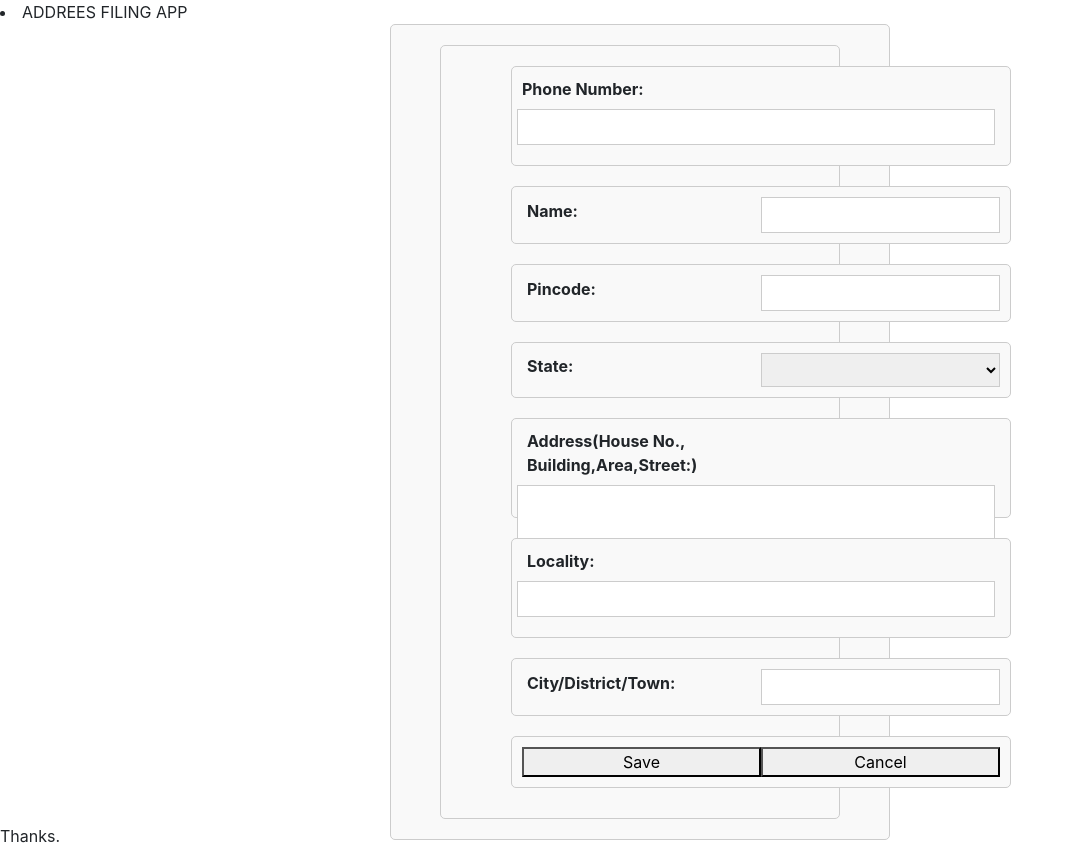
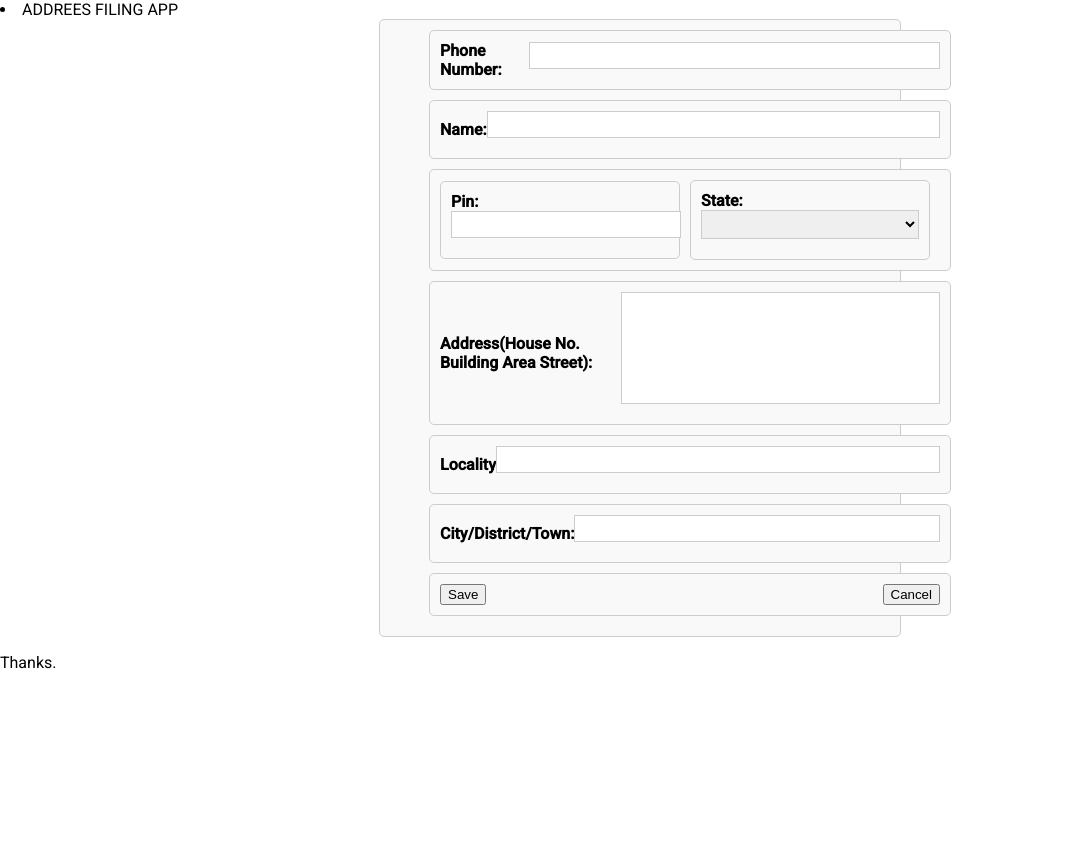
Before and after one commit to ankit0408/address-form-app, an Angular app: page /client4 in a window 1280 px wide. Shown: the whole page, without its empty margins (0-1074 px from the left). After the commit the page ends 800 px from the top, so only its background shows below. Built offline with nearby package versions, Linux system fonts and the light colour scheme.

Commit message:
corrected client4 form

```diff
--- a/src/app/client4-form/client4-form.component.html
+++ b/src/app/client4-form/client4-form.component.html
@@ -1,16 +1,6 @@
 <!DOCTYPE html>
-<html>
-
-<head>
-  <!-- Add Bootstrap CSS link here -->
-  <link rel="stylesheet" href="https://stackpath.bootstrapcdn.com/bootstrap/4.5.2/css/bootstrap.min.css">
-</head>
-
-<body>
-
-  <div class="container">
-    <div class="form-conatiner">
-      <form (submit)="onSave()" class="form-grid">
+<div class="form-container">
+  <form (submit)="onSave()">
     <div class="form-row">
       <label for="phone">Phone Number:</label>
       <input type="tel" id="phone" name="phone" [(ngModel)]="formData.phone" required class="form-row"
@@ -26,45 +16,39 @@
         </div>
       </div>
     </div>
-        <div class="form-row row">
-          <label for="name" class="col-sm-6 col-12 col-md-6">Name:</label>
-          <input type="text" id="name" name="name" [(ngModel)]="formData.name" required
-            class="col-sm-6 col-12 col-md-6">
+    <div class="form-row">
+      <label for="name">Name:</label>
+      <input type="text" id="name" name="name" [(ngModel)]="formData.name" required class="form-row">
     </div>
-        <div class="form-row row">
-          <label for="pincode" class="col-sm-6 col-12">Pincode:</label>
-          <input type="text" id="pincode" name="pincode" [(ngModel)]="formData.pincode" required
-            class="col-sm-6 col-12 col-md-6">
+
+    <div class="form-block" class="form-row">
+      <div class="form-col">
+        <label for="pin">Pin:</label>
+        <input type="text" id="pin" name="pin" [(ngModel)]="formData.pin" required class="form-row">
       </div>
-        <div class="form-row row">
-          <label for="state" class="col-sm-6 col-12 col-md-6">State:</label>
-          <select id="state" name="state" [(ngModel)]="formData.state" required class="col-sm-6 col-12 col-md-6">
+      <div class="form-col">
+        <label for="state">State:</label>
+        <select id="state" name="state" [(ngModel)]="formData.state" required class="form-row">
           <option *ngFor="let option of stateOptions" [value]="option">{{ option }}</option>
         </select>
       </div>
-        <div class="form-row double-height">
-          <label for="address" class="col-12 col-md-6">Address(House No., Building,Area,Street:)</label>
+    </div>
+    <div class="form-row">
+      <label for="address">Address(House No. Building Area Street):</label>
       <input type="text" id="address" name="address" [(ngModel)]="formData.address" required
         class="form-row double-height">
     </div>
     <div class="form-row">
-          <label for="locality" class="col-sm-6 col-12 col-md-6">Locality:</label>
+      <label for="double-height">Locality</label>
       <input type="text" id="locality" name="locality" [(ngModel)]="formData.locality" required class="form-row">
     </div>
-        <div class="form-row row">
-          <label for="city" class="col-sm-6 col-12 col-md-6">City/District/Town:</label>
-          <input type="text" id="city" name="city" [(ngModel)]="formData.city" required
-            class="col-sm-6 col-12 col-md-6">
+    <div class="form-row">
+      <label for="city">City/District/Town:</label>
+      <input type="text" id="city" name="city" [(ngModel)]="formData.city" required class="form-row">
     </div>
-        <div class="form-row row">
-          <button type="submit" class="col-sm-6 col-12 col-md-6">Save</button>
-          <button type="button" (click)="onCancel()" class="col-sm-6 col-12 col-md-6">Cancel</button>
+    <div class="form-row">
+      <button type="submit">Save</button>
+      <button type="button" (click)="onCancel()">Cancel</button>
     </div>
   </form>
 </div>
-  </div>
-
-  <!-- Add other scripts if needed -->
-</body>
-
-</html>
--- a/src/app/client4-form/client4-form.component.ts
+++ b/src/app/client4-form/client4-form.component.ts
@@ -111,25 +111,24 @@ export class Client4FormComponent {
 
     // Prepare the API URL with the complete_address as a query parameter
     const apiUrl = `http://localhost:5000/api/addresses/entities?complete_address=${encodeURIComponent(completeAddress)}`;
-    const entities = 'pincode'
+    const entities = 'name,pin,state,Address(House No. Building Area Street),locality,City/District/Town';
 
     // Call the API using HttpClient's get method
-    this.apiService.getEntity(completeAddress,entities).subscribe(
+    this.apiService.getEntity(completeAddress, entities).subscribe(
       (response: any) => {
         // Handle the response from the API with the selected suggestion data
         console.log('API Response with selected suggestion:', response);
         if (response) {
           // Assuming the response is a dictionary with properties like 'name', 'pincode', etc.
-          console.log(response[0]);
-          this.formData.name = response[0]?.name ?? null;
-          this.formData.pincode = response[0]?.pincode ?? null;
-          this.formData.locality = response[0]?.locality ?? null;
-          this.formData.area = response[0]?.area ?? null;
-          this.formData.city = response[0]?.city ?? null;
-          this.formData.state = response[0]?.state ?? null;
-          this.formData.phone = response[0]?.phone ?? null;
-          this.formData.landmark = response[0]?.landmark ?? null;
-                  }
+          console.log(response);
+          this.formData.name = response['name'];
+          this.formData.pin = response['pin'];
+          this.formData.locality = response['locality'];
+          this.formData.address = response['Address(House No. Building Area Street)'];
+          this.formData.city = response['City/District/Town'];
+          this.formData.state = response['state'];
+          this.formData.phone = this.formData.phone;
+        }
       },
       (error: any) => {
         console.error('Error fetching data from the API:', error);
```
Lines whose indentation alone changed are shown as unchanged.
